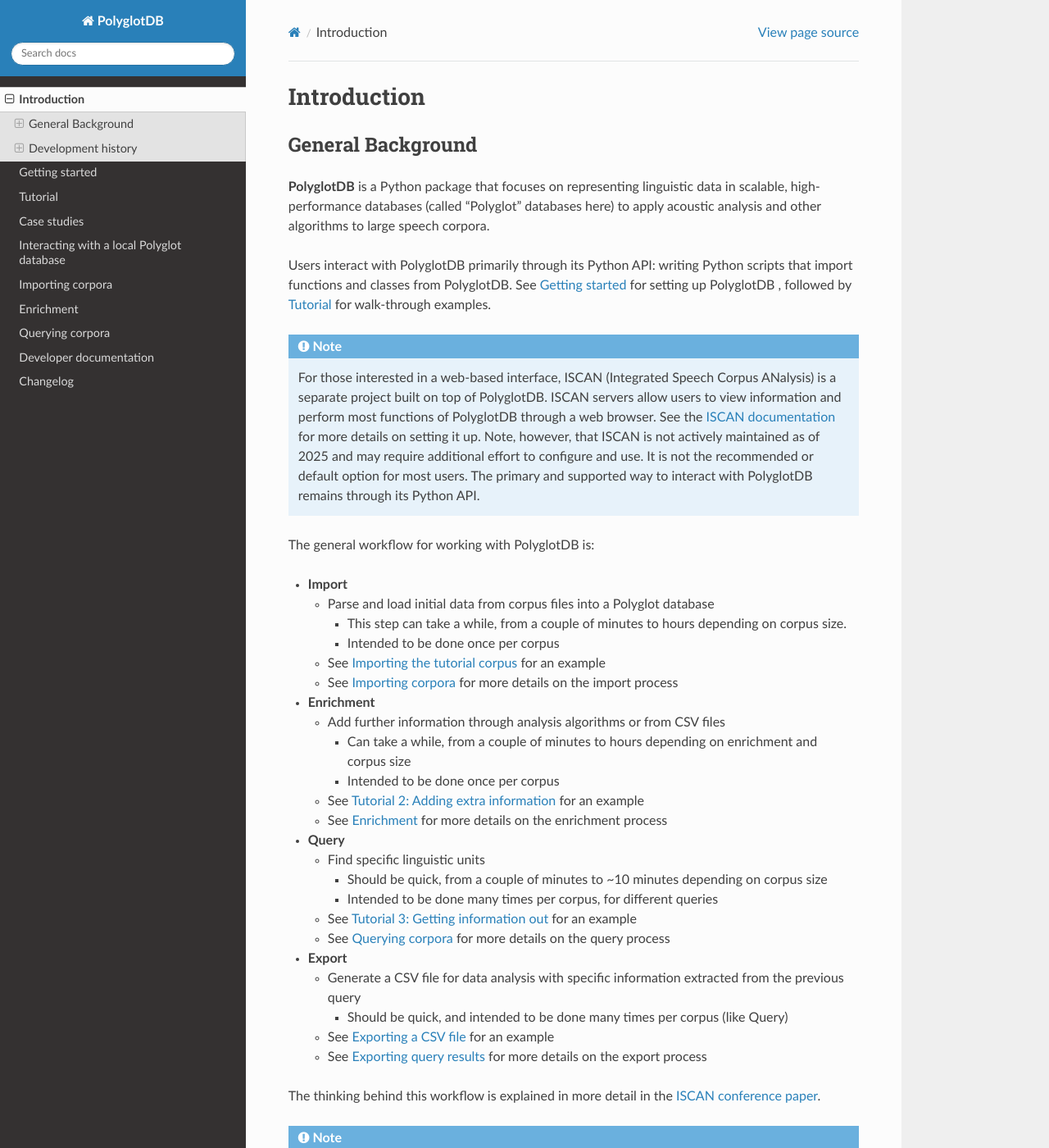
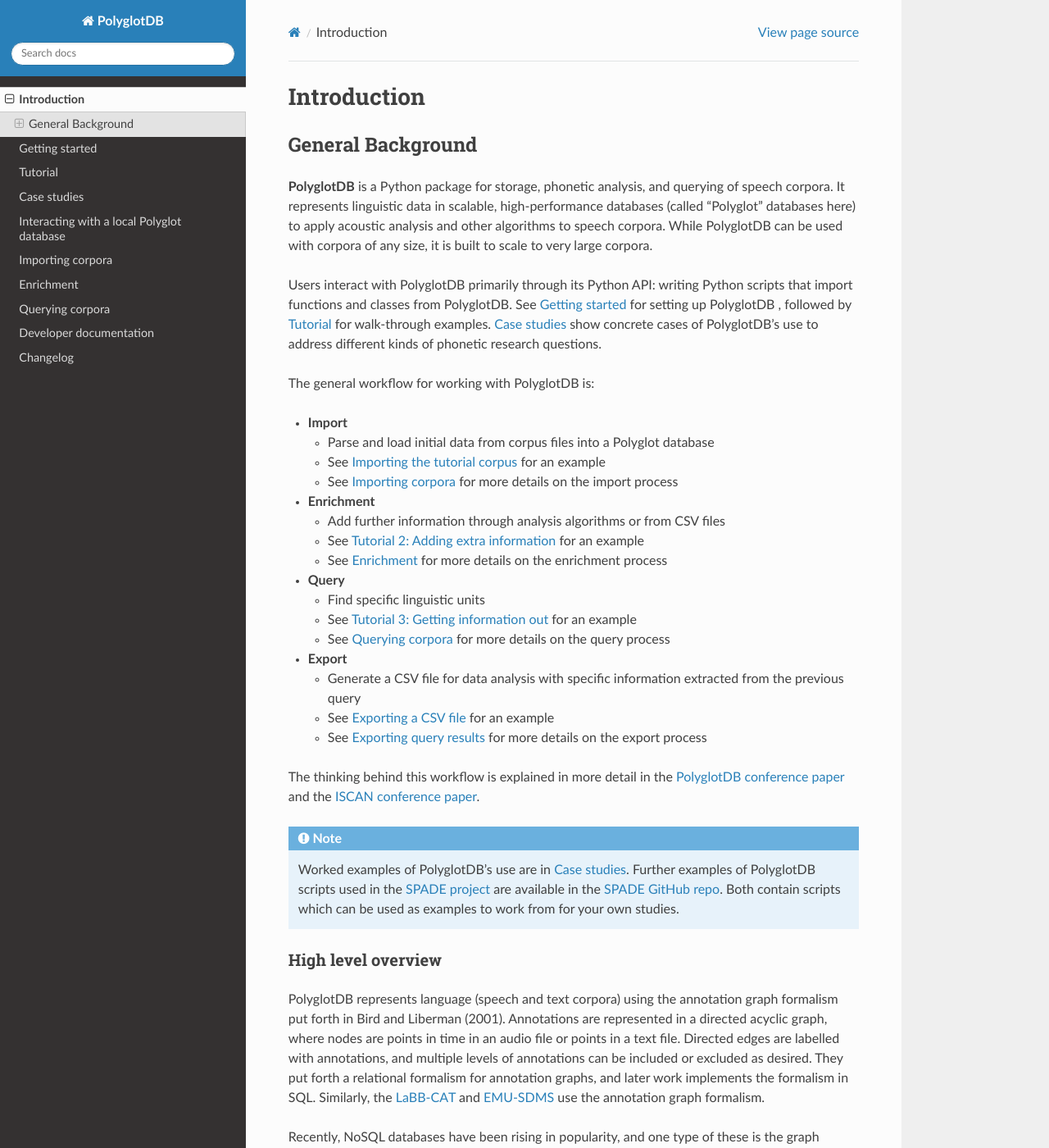
Before and after one commit to MontrealCorpusTools/PolyglotDB, a Sphinx documentation site: the page built from docs/source/introduction.rst, in a window 1280 px wide and 1400 px high. Shown: the whole window at 82% size. Built offline with Sphinx 7.4.7 and the Read the Docs theme 3.1.0, drawn with Linux system fonts in a browser that asks for light colours; the version number could not be read and is left out; some of the changed text lies outside the part shown.

Commit message:
Update introduction.rst

```diff
--- a/docs/source/introduction.rst
+++ b/docs/source/introduction.rst
@@ -57,34 +57,26 @@
 
 .. _ISCAN conference paper: https://spade.glasgow.ac.uk/wp-content/uploads/2019/04/iscan-icphs2019-revised.pdf
 
+.. _PolyglotDB conference paper: https://www.isca-archive.org/interspeech_2017/mcauliffe17b_interspeech.pdf
+
 .. _SPADE project: https://spade.glasgow.ac.uk
 
 .. _MCQLL lab: http://mcqll.org/
-
-
 
 .. _InterSpeech proceedings paper: https://pdfs.semanticscholar.org/ddc4/5a4c828a248d34cc92275fff5ba7e23d1a32.pdf
 
 General Background
 ==================
 
-**PolyglotDB** is a Python package that focuses on representing linguistic
-data in scalable, high-performance databases (called "Polyglot"
-databases here) to apply acoustic analysis and other algorithms to large speech corpora.
+**PolyglotDB** is a Python package for storage, phonetic analysis, and querying of speech corpora. It
+represents linguistic data in scalable, high-performance databases (called "Polyglot"
+databases here) to apply acoustic analysis and other algorithms to speech corpora.  While PolyglotDB can be
+used with corpora of any size, it is built to scale to very large corpora.
 
 Users interact with PolyglotDB primarily through its Python API: writing Python scripts
 that import functions and classes from PolyglotDB. See :ref:`installation` for setting up PolyglotDB
-, followed by :ref:`tutorial` for walk-through examples.
+, followed by :ref:`tutorial` for walk-through examples.  :ref:`case_studies` show concrete cases of PolyglotDB's use to address different kinds of phonetic research questions.
 
-.. note::
-
-  For those interested in a web-based interface, ISCAN (Integrated Speech Corpus ANalysis) is a separate
-  project built on top of PolyglotDB. ISCAN servers allow users to view information and perform
-  most functions of PolyglotDB through a web browser.
-  See the `ISCAN documentation`_ for more details on setting it up.
-  Note, however, that ISCAN is not actively maintained as of 2025 and may require additional effort
-  to configure and use. It is not the recommended or default option for most users. The primary and
-  supported way to interact with PolyglotDB remains through its Python API.
 
 The general workflow for working with PolyglotDB is:
 
@@ -92,10 +84,6 @@
 
   - Parse and load initial data from corpus files into a Polyglot
     database
-
-    * This step can take a while, from a couple of minutes to hours depending on corpus size.
-
-    * Intended to be done once per corpus
 
   - See :ref:`tutorial_import` for an example
 
@@ -105,11 +93,6 @@
 
   - Add further information through analysis algorithms or from CSV files
 
-    * Can take a while, from a couple of minutes to hours depending on
-      enrichment and corpus size
-
-    * Intended to be done once per corpus
-
   - See :ref:`tutorial_enrichment` for an example
 
   - See :ref:`enrichment` for more details on the enrichment process
@@ -117,11 +100,6 @@
 * **Query**
 
   - Find specific linguistic units
-
-    * Should be quick, from a couple of minutes to ~10 minutes
-      depending on corpus size
-
-    * Intended to be done many times per corpus, for different queries
 
   - See :ref:`tutorial_query` for an example
 
@@ -132,21 +110,17 @@
 
   - Generate a CSV file for data analysis with specific information extracted from the previous query
 
-    * Should be quick, and intended to be done many times per corpus
-      (like Query)
-
   - See :ref:`tutorial_export` for an example
 
   - See :ref:`export` for more details on the export process
 
 
-The thinking behind this workflow is explained in more detail in the
+The thinking behind this workflow is explained in more detail in the `PolyglotDB conference paper`_ and the
 `ISCAN conference paper`_.
 
 .. note::
-
-   There are also many PolyglotDB scripts written for the `SPADE project`_ that can be used as examples.  These scripts are
-   available in the `SPADE GitHub repo`_.
+   Worked examples of PolyglotDB's use are in :ref:`case_studies`. Further examples of PolyglotDB scripts used in the `SPADE project`_ are
+   available in the `SPADE GitHub repo`_.  Both contain scripts which can be used as examples to work from for your own studies.
 
 High level overview
 -------------------
@@ -182,22 +156,17 @@
 More detailed information on specific implementation details is available in the :ref:`developer`, as well as in the
 `InterSpeech proceedings paper`_.
 
-Development history
-===================
 
-PolyglotDB was originally conceptualized for use in `Phonological CorpusTools`_, developed at the
-University of British Columbia.  However, primary development shifted to the
-umbrella of `Montreal Corpus Tools`_, developed by members of the `Montreal
-Language Modelling Lab`_ at McGill University (now part of `MCQLL Lab`_).
+.. note::
 
-A graphical program named `Speech Corpus Tools`_ was originally
-developed to allow users to interact with Polyglot without writing
-scripts.  However, in the context of the the Speech Across Dialects of
-English (SPADE) project, a more flexible solution was needed to
-accommodate use cases involving multiple users, with physical
-separation between users and data, and differing levels of permission
-across datasets.  ISCAN has been developed within the SPADE project
-with these requirements in mind.
+  For those interested in a web-based interface, ISCAN (Integrated Speech Corpus ANalysis) is a separate
+  project built on top of PolyglotDB. ISCAN servers allow users to view information and perform
+  most functions of PolyglotDB through a web browser.
+  See the `ISCAN documentation`_ for more details on setting it up.
+  Note, however, that ISCAN is not actively maintained as of 2025 and may require additional effort
+  to configure and use. It is not the recommended or default option for most users. The primary and
+  supported way to interact with PolyglotDB remains through its Python API.
+
 
 Contributors
 ------------
@@ -221,9 +190,4 @@
 A citeable paper for PolyglotDB is:
 
 McAuliffe, Michael, Elias Stengel-Eskin, Michaela Socolof, and Morgan Sonderegger (2017). Polyglot and Speech Corpus Tools:
-a system for representing, integrating, and querying speech corpora. In Proceedings of Interspeech 2017. `[PDF]`_
-
-Or you can cite it via:
-
-McAuliffe, Michael, Elias Stengel-Eskin, Michaela Socolof, Arlie Coles, Sarah Mihuc, Michael Goodale, and Morgan Sonderegger (2019).
-PolyglotDB [Computer program]. Version 0.1.0, retrieved 26 March 2019 from https://github.com/MontrealCorpusTools/PolyglotDB.
+a system for representing, integrating, and querying speech corpora. In *Proceedings of Interspeech 2017*, pp. 3887–3891. [https://doi.org/10.21437/Interspeech.2017-1390](https://doi.org/10.21437/Interspeech.2017-1390).`[PDF]`_
```
